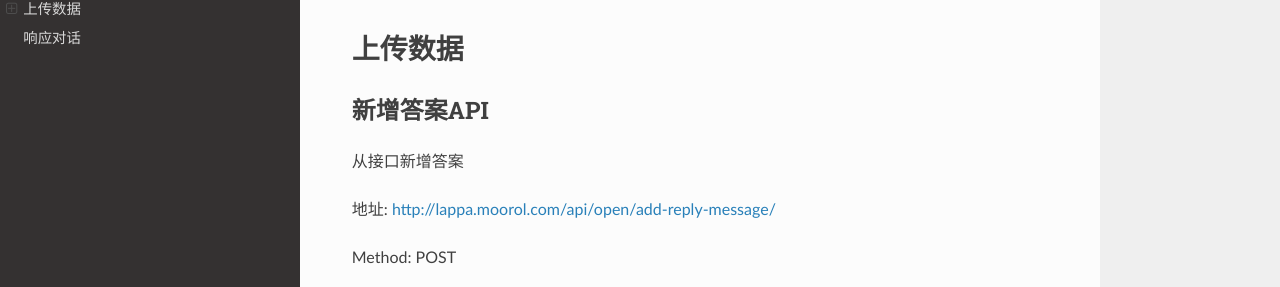
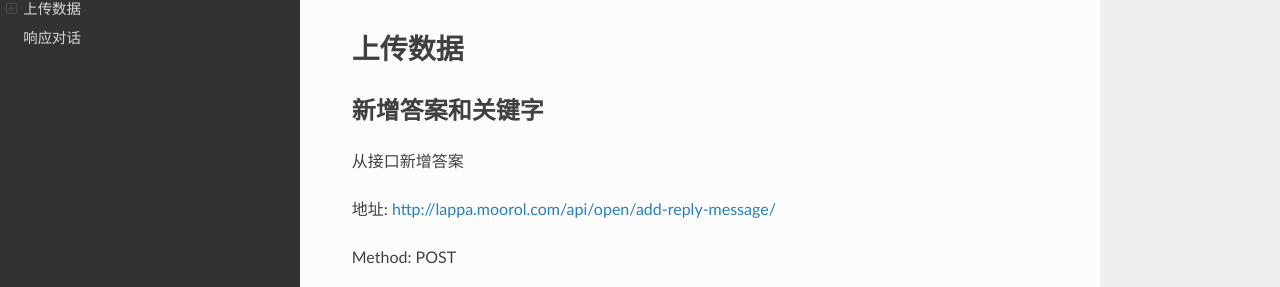
Before and after one commit to laonan/lappadocs, a Sphinx documentation site: the page built from source/index.rst, in a window 1280 px wide and 900 px high, scrolled down 1114 px. Shown: the part 166-453 px from the top of the window. Built offline with Sphinx 7.4.7 and the Read the Docs theme 2.0.0, drawn with Linux system fonts in a browser that asks for light colours.

```diff
--- a/source/index.rst
+++ b/source/index.rst
@@ -65,7 +65,7 @@
 上传数据
 ==================
 
-新增答案API
+新增答案和关键字
 ------------------
 
 从接口新增答案
```
